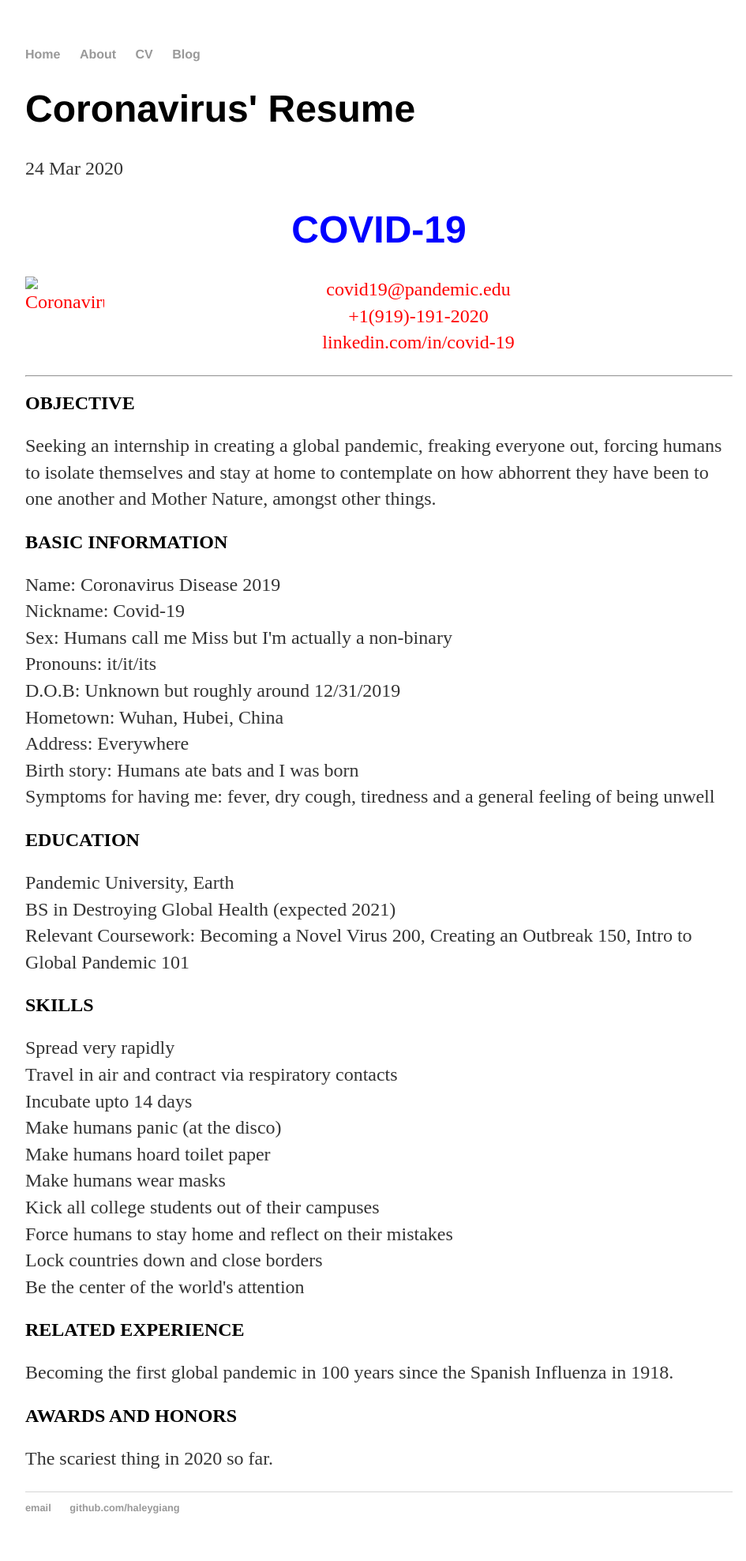
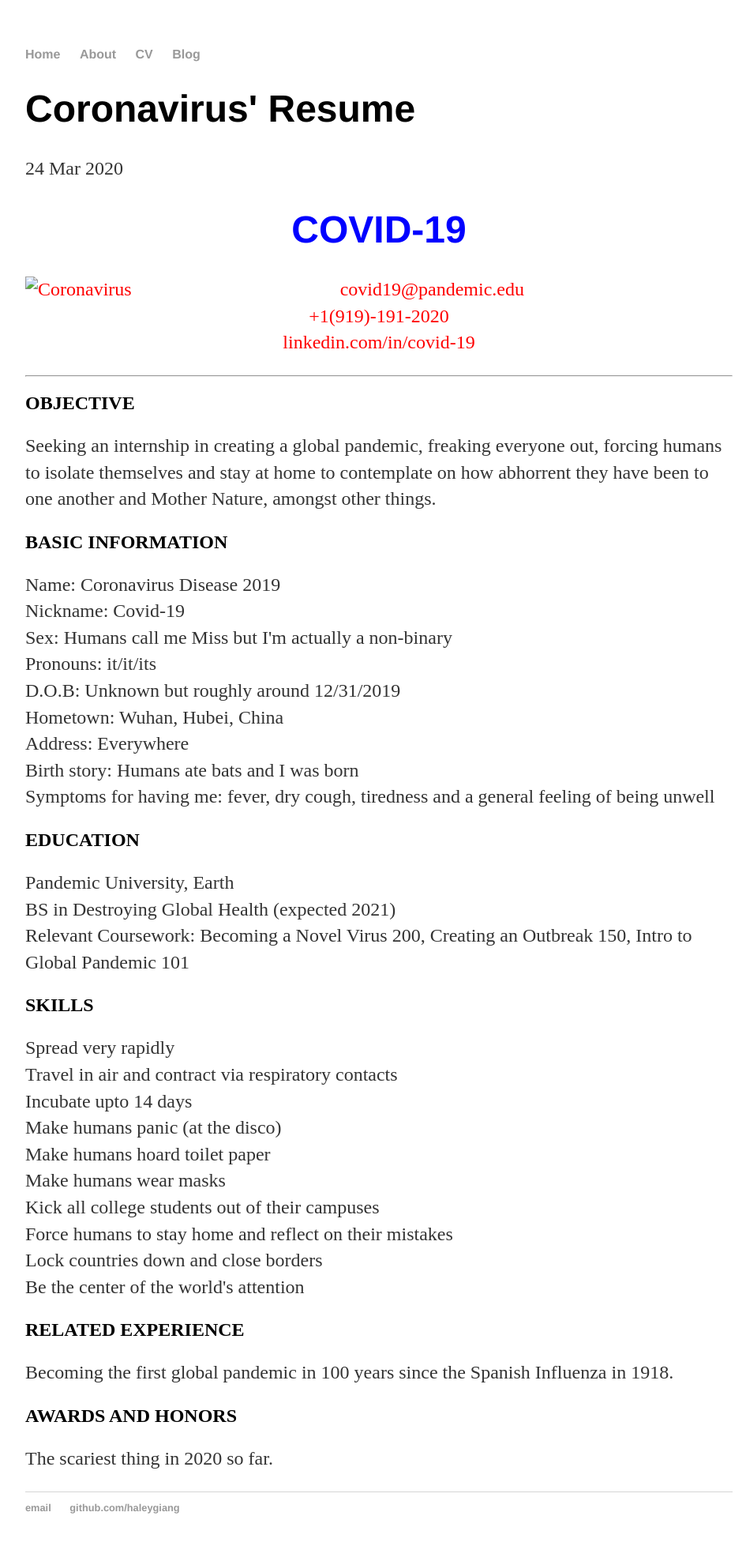
Before and after one commit to haleygiang/haleygiang.github.io, a Jekyll site: the page built from _posts/2020-03-24-haley-giang-first-post.md, in a window 1280 px wide. Shown: the whole page at 79% size, without its empty margins (160-1105 px from the left). Built offline with Jekyll 4.4.1, drawn with Linux system fonts in a browser that asks for light colours.

Commit message:
Update 2020-03-24-haley-giang-first-post.md

```diff
--- a/_posts/2020-03-24-haley-giang-first-post.md
+++ b/_posts/2020-03-24-haley-giang-first-post.md
@@ -7,7 +7,7 @@ permalink: /first-post/
 
 <h1 style="text-align: center; color:blue">COVID-19</h1>
 <p style="font-size: 150%; text-align: center; color:red">
-	<img src="corona1.jpg" alt="Coronavirus" style="float:left;width:100px;height:100px;">
+	<img src="corona1.jpg" alt="Coronavirus" style="float:left;">
 covid19@pandemic.edu
 <br>+1(919)-191-2020
 <br>linkedin.com/in/covid-19</p>
```
